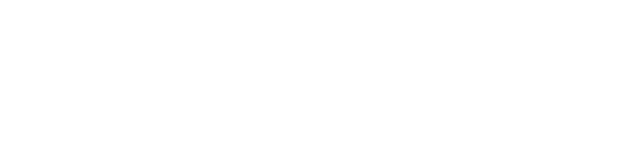
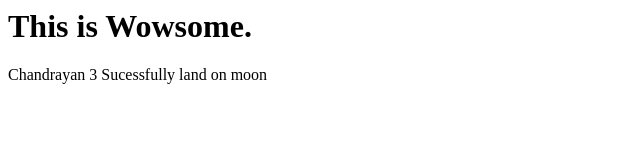
Before and after one commit to Sashi730/First_repository01, a plain HTML site: page index.html in a window 1280 px wide. Shown: the whole page, without its empty margins (0-640 px from the left). Drawn offline with Linux system fonts and the light colour scheme.

Commit message:
2nd modificatin in index file

```diff
--- a/index.html
+++ b/index.html
@@ -1,5 +1,10 @@
 <html>
     <head>
-        <title>This Is My First Repository Project </title>
+        <title>This Is My First Repository Project .</title>
     </head>
+    <body>
+<h1>This is Wowsome.</h1>
+<p>Chandrayan 3 Sucessfully land on moon</p>
+
+    </body>
 </html>
```
